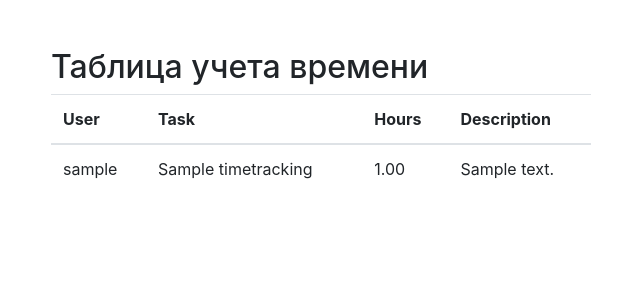
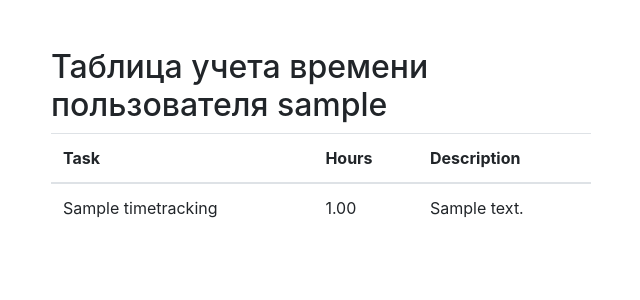
Before and after one commit to AndreyAnokhin/time_tracker, a Django app: page /time_tracker/ in a window 1280 px wide. Shown: the part 56-356 px from the top of the page, without its empty margins (34-674 px from the left). Run offline with Django 3.2, Linux system fonts and the light colour scheme; a user stored in the database is signed in; tables that the repository leaves empty hold one stand-in row (values such as "Sample post"); some libraries are stand-ins or nearby versions.

Commit message:
show tasks only for current user

```diff
--- a/time_tracker_project/templates/registration/login.html
+++ b/time_tracker_project/templates/registration/login.html
@@ -7,7 +7,7 @@
 {% endif %}
 
 {% if next %}
-    {% if user.is_authenticated %}
+    {% if request.user.is_authenticated %}
     <p>Your account doesn't have access to this page. To proceed,
     please login with an account that has access.</p>
     {% else %}
--- a/time_tracker_project/time_tracker_site/templates/time_tracker_site/time_tracking.html
+++ b/time_tracker_project/time_tracker_site/templates/time_tracker_site/time_tracking.html
@@ -4,12 +4,11 @@
 {% endblock %}
 
 {% block content %}
-    <h2>Таблица учета времени</h2>
+    <h2>Таблица учета времени пользователя {{ request.user }}</h2>
 
     <table class="table">
   <thead>
     <tr>
-      <th scope="col">User</th>
       <th scope="col">Task</th>
       <th scope="col">Hours</th>
       <th scope="col">Description</th>
@@ -17,15 +16,15 @@
   </thead>
   <tbody>
       {% for t in time_trackers %}
-    <tr>
-      <td>{{ t.author }}</td>
-      <td>{{ t.title }}</td>
-      <td>{{ t.hours }}</td>
-      <td>{{ t.description }}</td>
-    </tr>
+          {% if request.user == t.author %}
+                <tr>
+                  <td>{{ t.title }}</td>
+                  <td>{{ t.hours }}</td>
+                  <td>{{ t.description }}</td>
+                </tr>
+          {% endif %}
       {% endfor %}
   </tbody>
 </table>
 
-
 {% endblock %}
```
